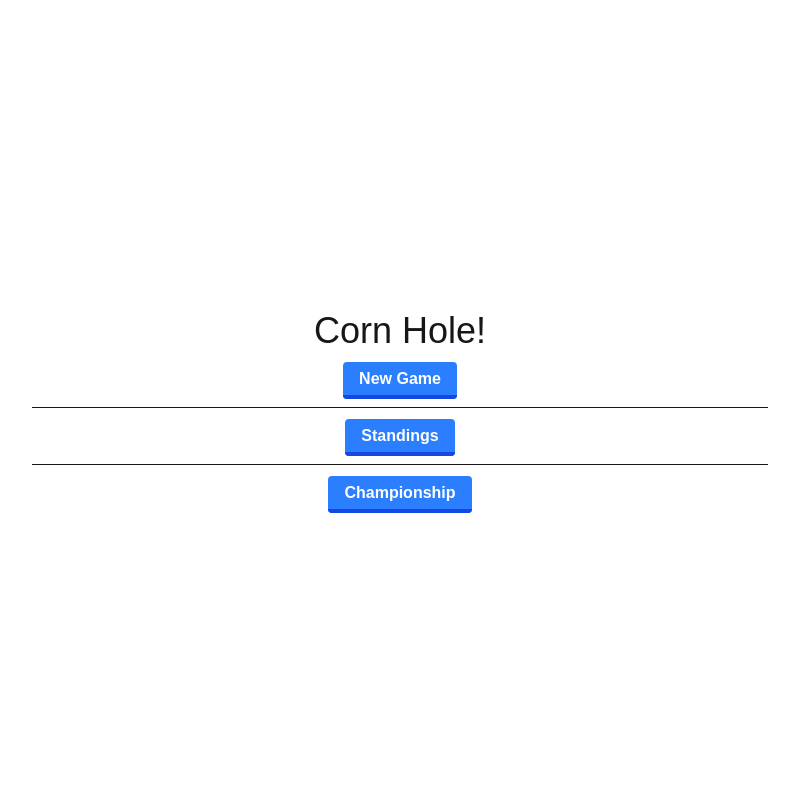
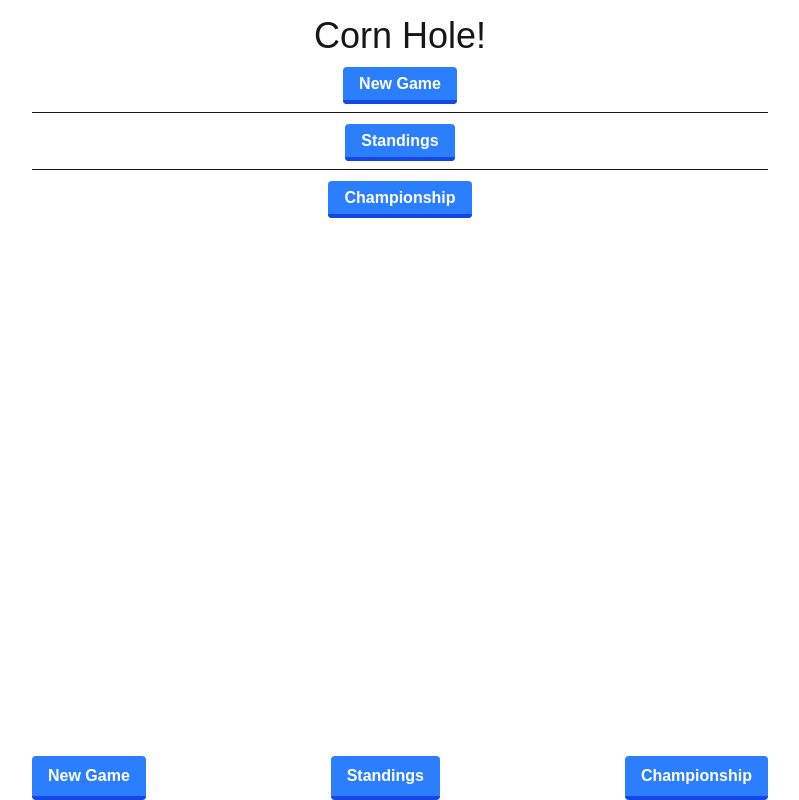
Before and after one commit to Merk42/cornholder, a Next.js app: page /pwa/cornholder/ in a window 1280 px wide. Shown: the whole page, without its empty margins (240-1039 px from the left). Built offline with nearby package versions, Linux system fonts and the light colour scheme.

Commit message:
constant footer

```diff
--- a/app/layout.tsx
+++ b/app/layout.tsx
@@ -1,7 +1,8 @@
 import type { Metadata } from "next";
+import Link from "next/link";
 import { Geist, Geist_Mono } from "next/font/google";
 import "./globals.css";
-
+import { DEFAULT_BUTTON } from "./const/style";
 import { CounterStoreProvider } from './providers/counter-store-provider'
 
 
@@ -28,9 +29,18 @@ export default function RootLayout({
   return (
     <html lang="en">
       <body
-        className={`${geistSans.variable} ${geistMono.variable} antialiased`}
+        className={`${geistSans.variable} ${geistMono.variable} antialiased flex flex-col min-h-screen`}
       >
-        <CounterStoreProvider>{children}</CounterStoreProvider>
+        <CounterStoreProvider>
+          <main className="grow">{children}</main>
+          <footer className="sticky bottom-0" >
+            <nav className="flex justify-between max-w-3xl px-4 mx-auto">
+              <Link className={`${DEFAULT_BUTTON} whitespace-nowrap`} href="/start">New Game</Link>
+              <Link className={`${DEFAULT_BUTTON} whitespace-nowrap`} href="/standings">Standings</Link>
+              <Link className={`${DEFAULT_BUTTON} whitespace-nowrap`} href="/championship">Championship</Link>
+            </nav>
+          </footer>
+        </CounterStoreProvider>
       </body>
     </html>
   );
--- a/app/page.tsx
+++ b/app/page.tsx
@@ -3,7 +3,7 @@ import { DEFAULT_BUTTON } from './const/style';
 export default function Home() {
 
   return (
-    <div className='max-w-3xl px-4 mx-auto text-center h-dvh place-content-center'>
+    <div className='max-w-3xl px-4 mx-auto text-center place-content-center'>
       <h1 className='text-4xl my-4'>Corn Hole!</h1>
       <Link className={DEFAULT_BUTTON} href="/start">New Game</Link>
       <hr  className='my-4'></hr>
--- a/app/winner/page.tsx
+++ b/app/winner/page.tsx
@@ -59,7 +59,7 @@ export default function Winner() {
 
     return (
 
-        <div className="max-w-3xl px-4 mx-auto text-center h-dvh place-content-center">
+        <div className="max-w-3xl px-4 mx-auto text-center place-content-center">
             { !empty &&
             <div>
                 <h1 className='text-4xl mb-6'>{phrase}</h1>
```
